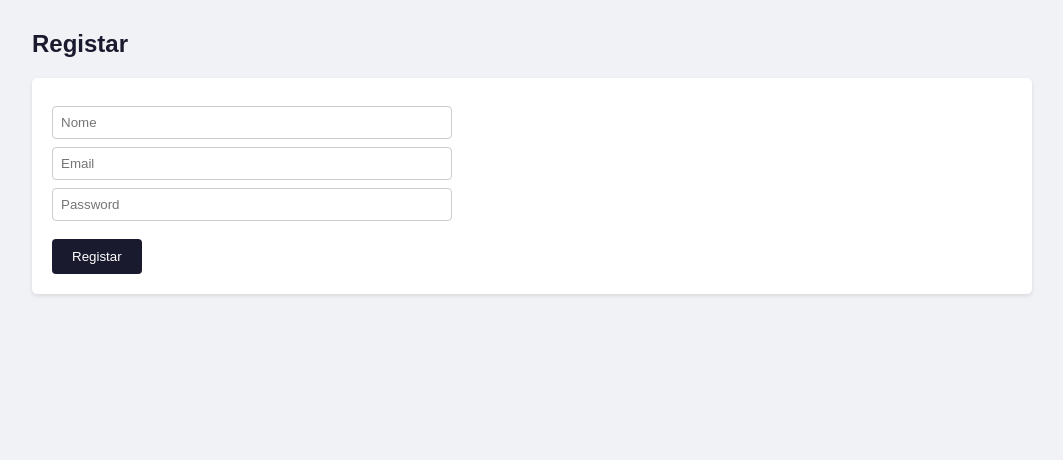
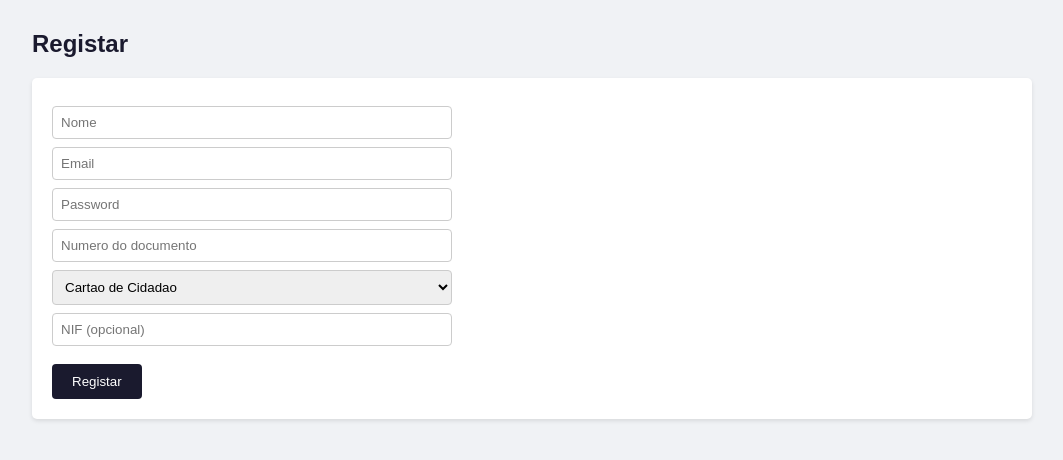
Before and after one commit to yxsin720/projeto-clube-desportivo, a PHP site: page /register.php in a window 1280 px wide. Shown: the part 48-508 px from the top of the page, without its empty margins (108-1171 px from the left). Run offline with PHP 8.4, Linux system fonts and the light colour scheme.

Commit message:
adicao de campos de documento e NIF no registo

```diff
--- a/register.php
+++ b/register.php
@@ -8,10 +8,13 @@ if ($_SERVER['REQUEST_METHOD'] == 'POST') {
     $nome = $_POST['nome'];
     $email = $_POST['email'];
     $password = password_hash($_POST['password'], PASSWORD_DEFAULT);
+    $documento = $_POST['documento'];
+    $tipo_documento = $_POST['tipo_documento'];
+    $nif = $_POST['nif'];
 
     try {
-        $stmt = $pdo->prepare("INSERT INTO users (nome, email, password) VALUES (?, ?, ?)");
-        $stmt->execute([$nome, $email, $password]);
+        $stmt = $pdo->prepare("INSERT INTO users (nome, email, password, documento, tipo_documento, nif) VALUES (?, ?, ?, ?, ?, ?)");
+        $stmt->execute([$nome, $email, $password, $documento, $tipo_documento, $nif]);
         header('Location: login.php');
         exit;
     } catch (PDOException $e) {
@@ -42,6 +45,13 @@ if ($_SERVER['REQUEST_METHOD'] == 'POST') {
             <input type="text" name="nome" placeholder="Nome" required>
             <input type="email" name="email" placeholder="Email" required>
             <input type="password" name="password" placeholder="Password" required>
+            <input type="text" name="documento" placeholder="Numero do documento" required>
+            <select name="tipo_documento">
+                <option value="Cartao de Cidadao">Cartao de Cidadao</option>
+                <option value="Passaporte">Passaporte</option>
+                <option value="Outro">Outro</option>
+            </select>
+            <input type="text" name="nif" placeholder="NIF (opcional)">
             <button type="submit">Registar</button>
         </form>
     </div>
```
